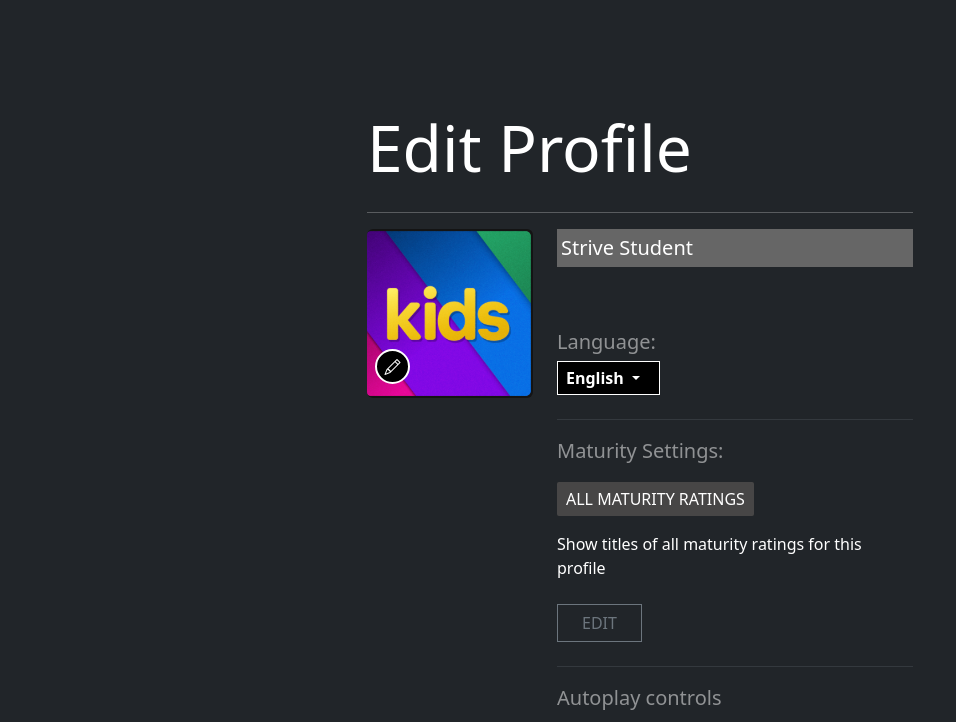
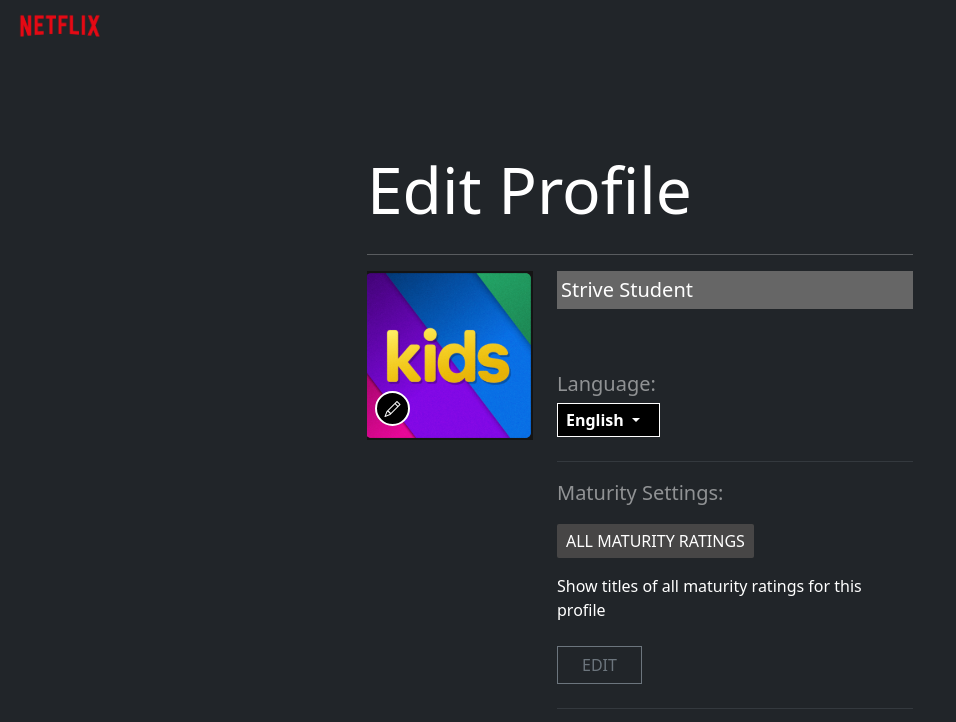
Before and after one commit to Doc-Franz/U2-W6-D5-Project, a plain HTML site: page profile.html in a window 1280 px wide. Shown: the top 722 px of the page, without its empty margins (0-956 px from the left). Drawn offline with nearby package versions, Linux system fonts and the light colour scheme.

Commit message:
third-commit

```diff
--- a/profile.html
+++ b/profile.html
@@ -14,6 +14,8 @@
     <link rel="stylesheet" href="./assets/css/profile.css" />
   </head>
   <body class="bg-dark">
+    <img src="./assets/netflix_logo.png" alt="logo" width="100" height="42" style="position: relative; top: 5px; left: 10px" />
+
     <div class="container text-white" style="margin-top: 100px; font-size: 4rem">
       <div class="row">
         <div class="col-1 col-md-2 col-lg-3"></div>
@@ -29,7 +31,7 @@
         <div class="col-1 col-md-2 col-lg-3"></div>
 
         <div class="col-4 col-md-3 col-lg-2 d-flex flex-column justify-content-start" style="position: relative">
-          <img src="./assets/kids_icon.png" alt="..." class="img-fluid rounded" />
+          <figure><img src="./assets/kids_icon.png" alt="..." class="img-fluid" /></figure>
 
           <a id="pencil" href="#" class="d-flex align-items-center justify-content-center">
             <i class="bi bi-pencil text-white"></i>
```
